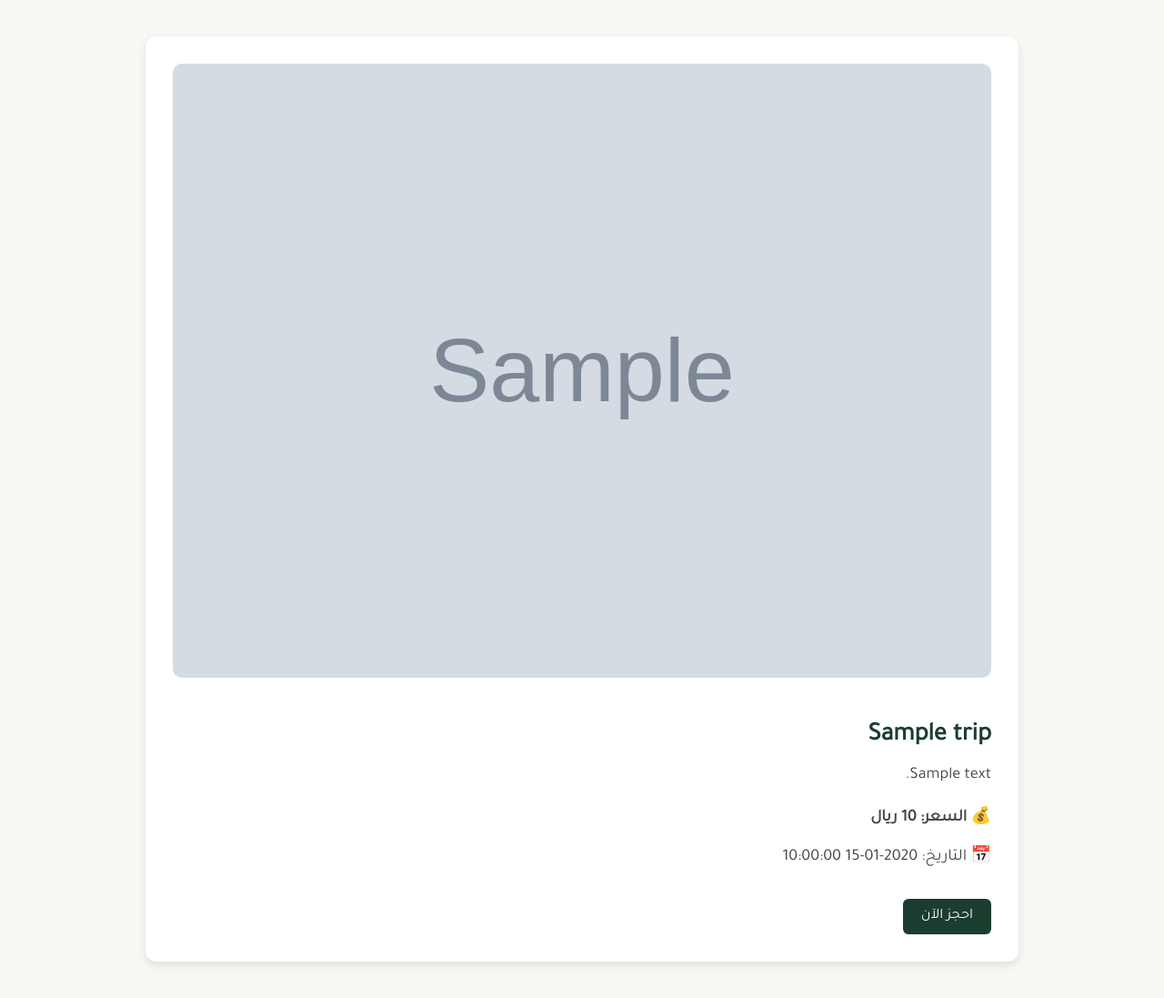
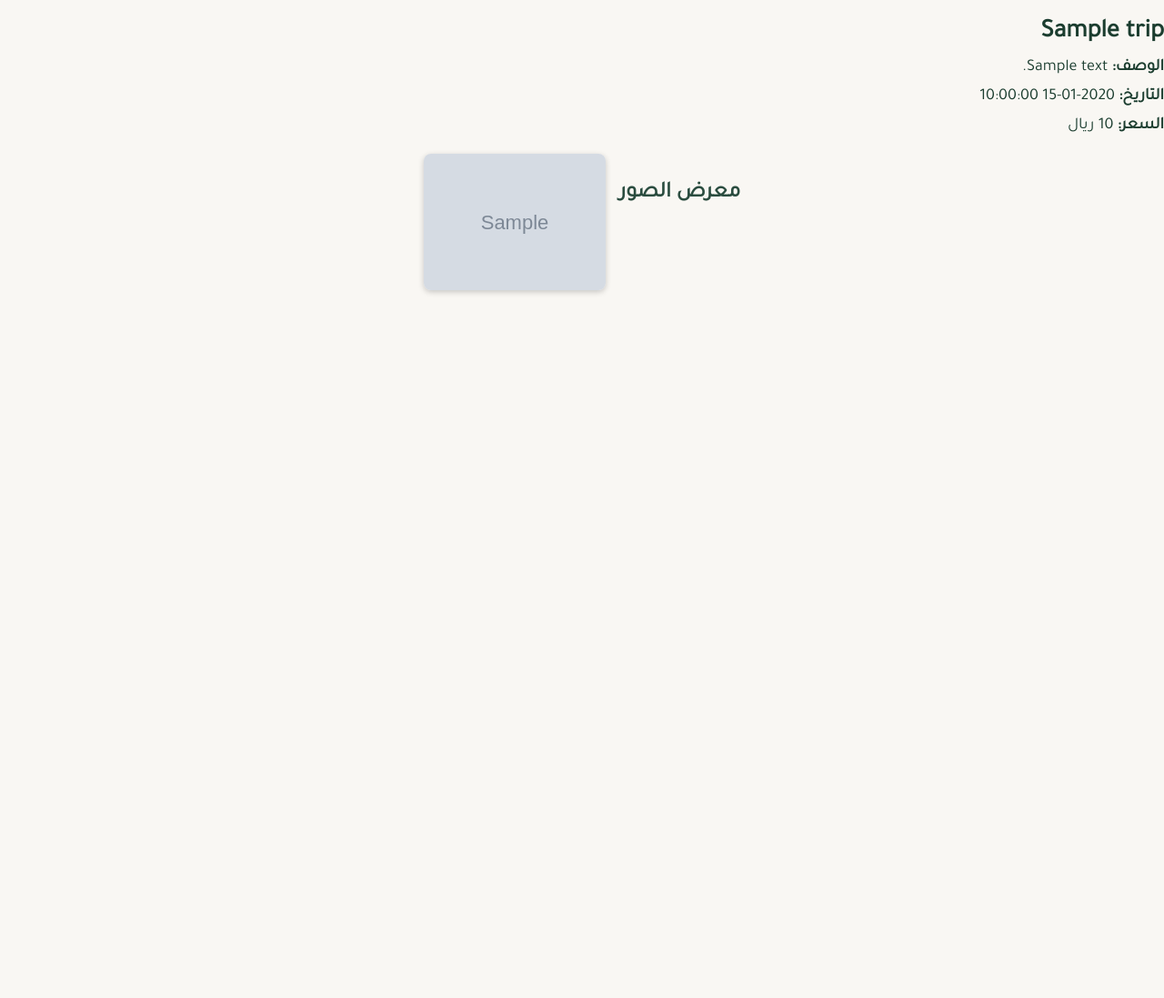
Before and after one commit to abodahim/saudidestination_complete, a Flask app: template templates/trip_details.html in a window 1280 px wide. Shown: the whole page at 91% size. After the commit the page ends 323 px from the top, so only its background shows below. Run offline with Flask 3, Linux system fonts and the light colour scheme; the template is opened without the code that fills it: most values are stand-ins (such as "Sample title", 1, 10 or a date in 2020); grey boxes marked "Sample" are stand-in pictures.

Commit message:
Update trip_details.html

```diff
--- a/templates/trip_details.html
+++ b/templates/trip_details.html
@@ -3,63 +3,34 @@
 <head>
   <meta charset="UTF-8">
   <title>{{ trip.title }}</title>
-  <meta name="viewport" content="width=device-width, initial-scale=1">
+  <meta name="viewport" content="width=device-width, initial-scale=1.0">
+
+  <!-- ربط ملف التنسيق الخارجي -->
   <link rel="stylesheet" href="{{ url_for('static', filename='style.css') }}">
-  <style>
-    .trip-details {
-      max-width: 900px;
-      margin: 40px auto;
-      background-color: #fff;
-      padding: 30px;
-      border-radius: 12px;
-      box-shadow: 0 4px 10px rgba(0,0,0,0.1);
-    }
-
-    .trip-details img {
-      width: 100%;
-      border-radius: 10px;
-      margin-bottom: 20px;
-    }
-
-    .trip-details h1 {
-      color: #1b3d2f;
-      margin-bottom: 10px;
-    }
-
-    .trip-details p {
-      font-size: 18px;
-      line-height: 1.8;
-      color: #444;
-    }
-
-    .price {
-      font-size: 20px;
-      color: #006400;
-      margin-top: 15px;
-      font-weight: bold;
-    }
-
-    .btn {
-      margin-top: 20px;
-      display: inline-block;
-      background-color: #1b3d2f;
-      color: #fff;
-      padding: 10px 20px;
-      text-decoration: none;
-      border-radius: 6px;
-    }
-  </style>
 </head>
 <body>
 
-  <div class="trip-details">
-    <img src="{{ url_for('static', filename='images/' + trip.image) }}" alt="صورة الرحلة">
+  <!-- رأس الصفحة -->
+  <header>
     <h1>{{ trip.title }}</h1>
-    <p>{{ trip.description }}</p>
-    <p class="price">💰 السعر: {{ trip.price }} ريال</p>
-    <p>📅 التاريخ: {{ trip.date }}</p>
-    <a href="{{ url_for('booking') }}" class="btn">احجز الآن</a>
-  </div>
+  </header>
+
+  <!-- تفاصيل الرحلة -->
+  <section class="trip-info">
+    <p><strong>الوصف:</strong> {{ trip.description }}</p>
+    <p><strong>التاريخ:</strong> {{ trip.date }}</p>
+    <p><strong>السعر:</strong> {{ trip.price }} ريال</p>
+  </section>
+
+  <!-- صور الرحلة -->
+  <section class="gallery">
+    <h2>معرض الصور</h2>
+    <div class="gallery-images">
+      {% for img in trip.images %}
+        <img src="{{ url_for('static', filename='images/' + img) }}" alt="صورة من الرحلة">
+      {% endfor %}
+    </div>
+  </section>
 
 </body>
 </html>
```
